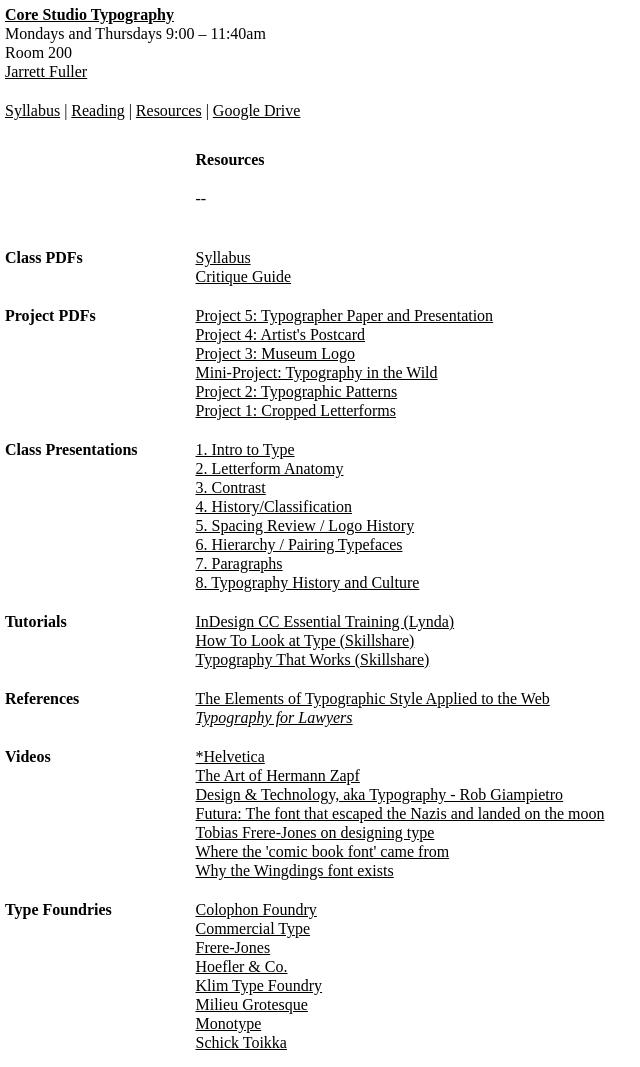
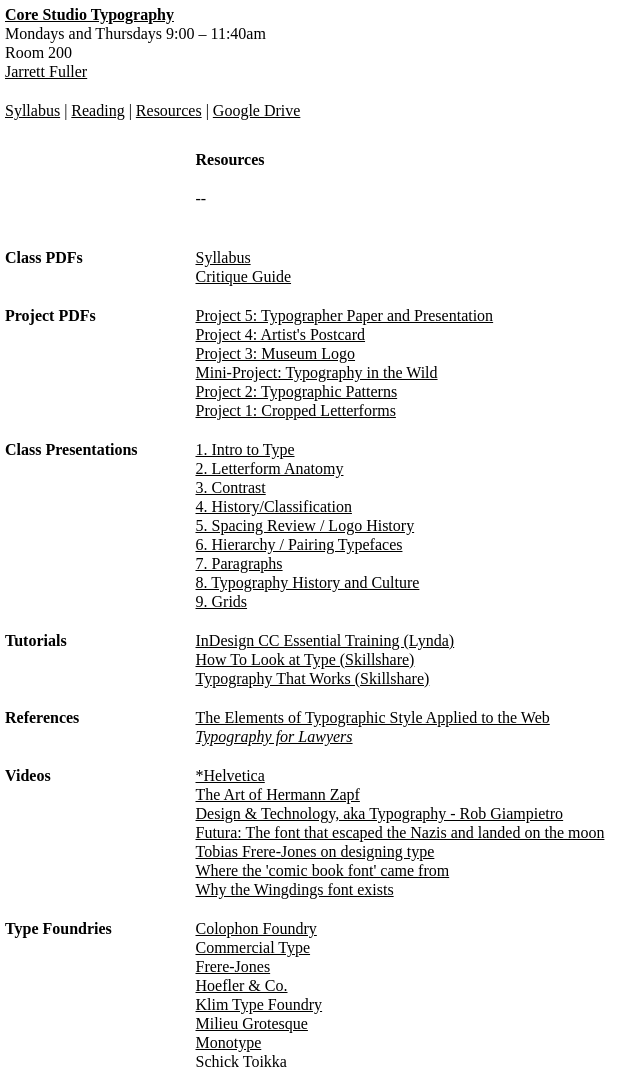
Before and after one commit to jarrettfuller/type, a plain HTML site: page resources.html in a window 1280 px wide. Shown: the top 1067 px of the page, without its empty margins (0-640 px from the left). Drawn offline with Linux system fonts and the light colour scheme.

Commit message:
added grids presentation

```diff
--- a/resources.html
+++ b/resources.html
@@ -61,6 +61,7 @@
                     <p><a href="downloads/10.9.17_hierarchy.pdf">6. Hierarchy / Pairing Typefaces</a></p>
                     <p><a href="downloads/10.19.17_paragraphs.pdf">7. Paragraphs</a></p>
                     <p><a href="downloads/10.23.17_type-culture.pdf">8. Typography History and Culture</a></p>
+                    <p><a href="downloads/10.30.17_grids.pdf">9. Grids</a></p>
 
                 </div>
             </div>
```
Also changed, not shown: 1 other file.
